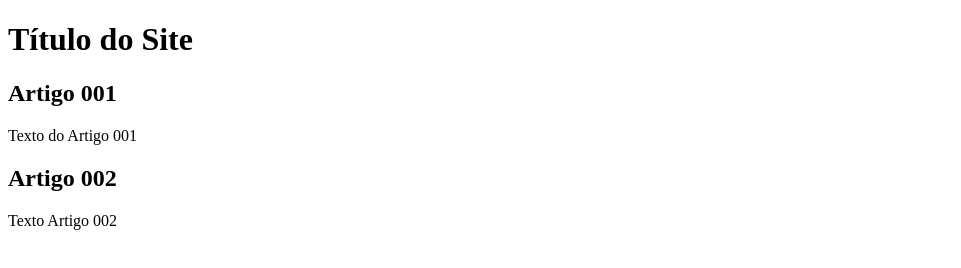
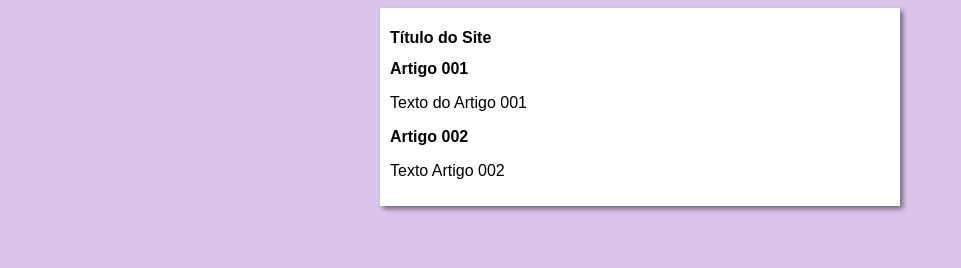
Before and after one commit to carlaszanchetta/projeto-site, a plain HTML site: page index.html in a window 1280 px wide. Shown: the whole page, without its empty margins (0-961 px from the left). Drawn offline with Linux system fonts and the light colour scheme.

Commit message:
iniciei o designer

```diff
--- /dev/null
+++ b/estilos/style.css
@@ -0,0 +1,18 @@
+* {
+    font-family: Arial, Helvetica, sans-serif;
+    font-size: 16px;
+}
+
+body {
+    background-color: rgb(217, 197, 235);
+
+}
+
+main {
+    background-color: white;
+    width: 500px;
+    margin: auto;
+    padding: 10px;
+    box-shadow: 3px 3px 5px rgba(0, 0, 0, 0.473);
+
+}
--- a/index.html
+++ b/index.html
@@ -5,6 +5,7 @@
     <meta http-equiv="X-UA-Compatible" content="IE=edge">
     <meta name="viewport" content="width=device-width, initial-scale=1.0">
     <title>Título do Sitet</title>
+    <link rel="stylesheet" href="estilos/style.css">
 </head>
 <body>
     <main>
```
